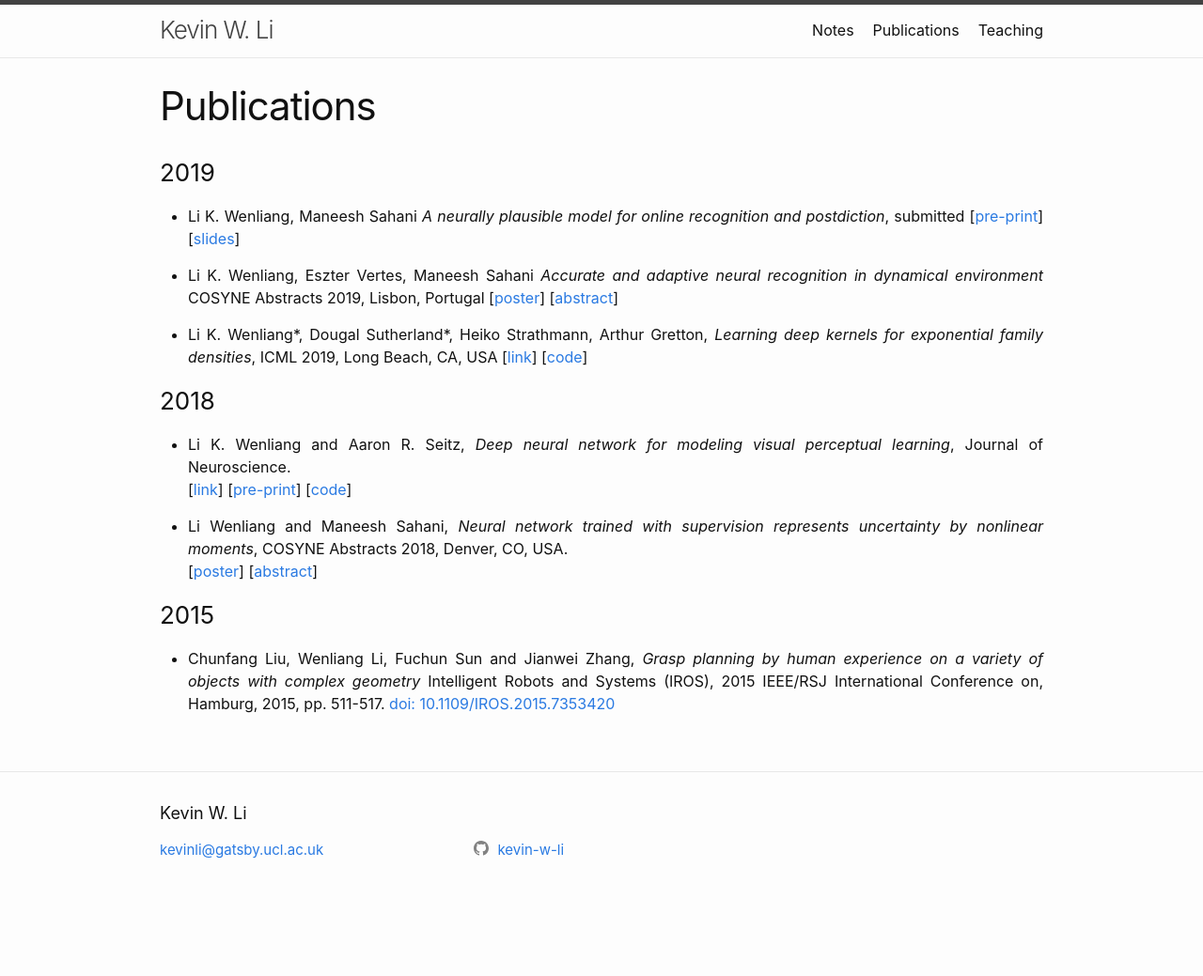
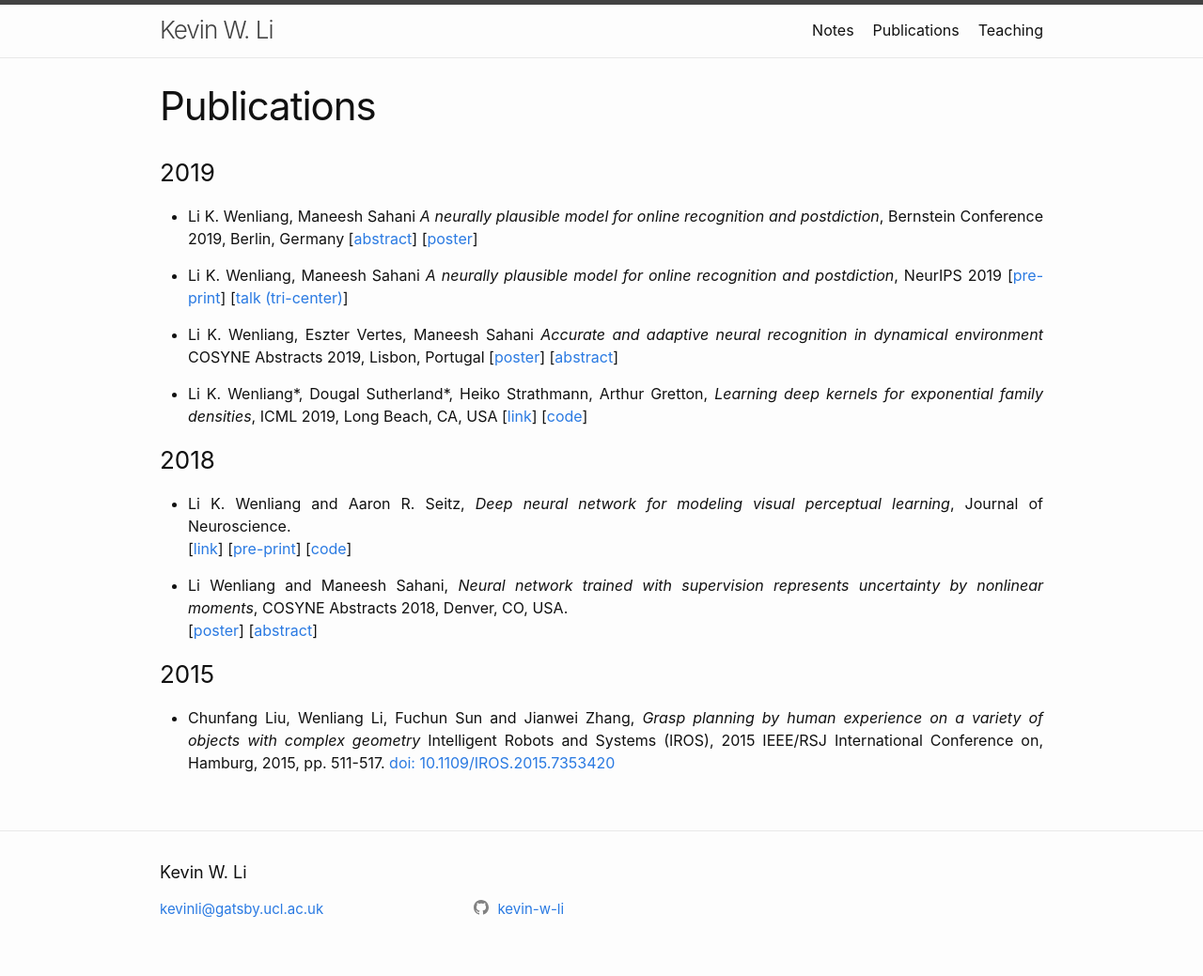
Before and after one commit to kevin-w-li/kevin-w-li.github.io, a Jekyll site: the page built from _pages/publication.md, in a window 1280 px wide. Shown: the whole page at 94% size. Built offline with Jekyll 4.4.1, drawn with Linux system fonts in a browser that asks for light colours; before the commit the page ends 976 px from its top, so only the background shows below that.

Commit message:
pub page

```diff
--- a/_pages/publication.md
+++ b/_pages/publication.md
@@ -4,10 +4,13 @@ title: Publications
 ---
 
 ### 2019
+* Li K. Wenliang, Maneesh Sahani *A neurally plausible model for online recognition and postdiction*, Bernstein Conference 2019, Berlin, Germany
+[[abstract](https://abstracts.g-node.org/conference/BC19/abstracts#/uuid/eb96f0be-3446-45a1-8e33-90428e270eb6)]
+[[poster]({{ "/pubs/ddc_bernstein.pdf" | absolute_url }})]
 
-* Li K. Wenliang, Maneesh Sahani *A neurally plausible model for online recognition and postdiction*, submitted
+* Li K. Wenliang, Maneesh Sahani *A neurally plausible model for online recognition and postdiction*, NeurIPS 2019
 [[pre-print](https://www.biorxiv.org/content/10.1101/672089v1)]
-[[slides]({{"/pubs/ddc_postdict_tricentre.pdf" | absolute_url }})]
+[[talk (tri-center)]({{"/pubs/ddc_postdict_tricentre.pdf" | absolute_url }})]
 
 * Li K. Wenliang, Eszter Vertes, Maneesh Sahani *Accurate and adaptive neural recognition in dynamical environment* COSYNE Abstracts 2019, Lisbon, Portugal
 [[poster]({{"/pubs/ddc_ssm_poster.pdf" | absolute_url }})]
```
